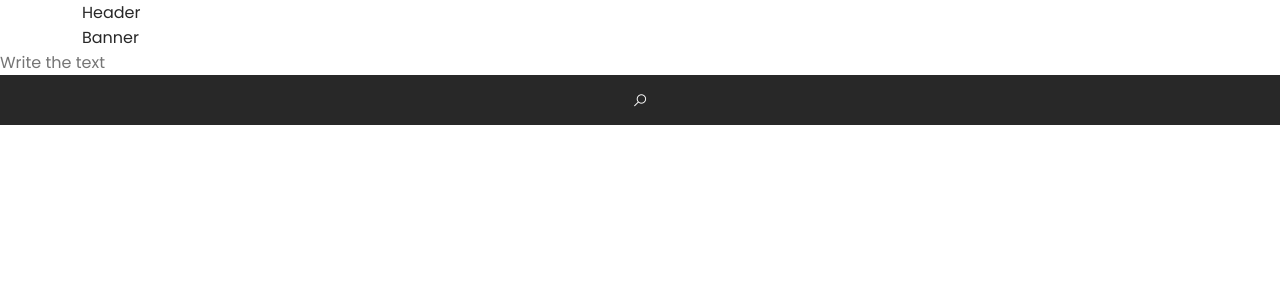
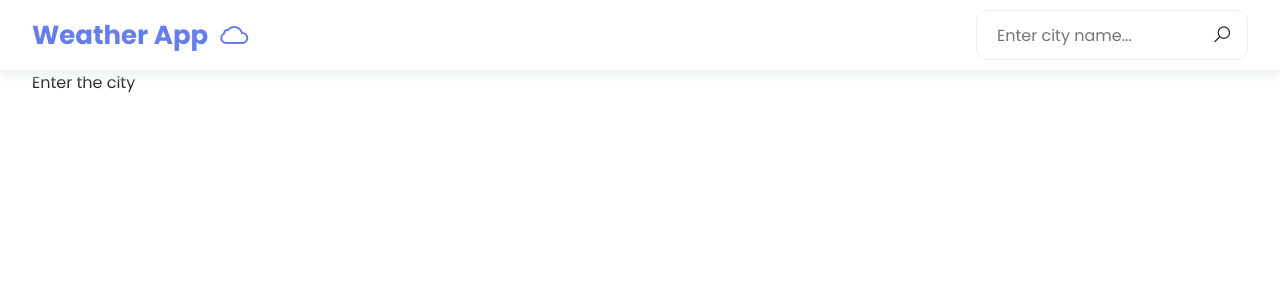
Before and after one commit to dimarogkov/Weather-App, a Vue app: page / in a window 1280 px wide. Shown: the top 300 px of the page. Built offline with nearby package versions, Linux system fonts and the light colour scheme.

Commit message:
add header component

```diff
--- a/package.json
+++ b/package.json
@@ -13,6 +13,7 @@
     "moment": "^2.29.4",
     "prettier": "^2.7.1",
     "vue": "^3.2.13",
+    "vue-router": "^4.1.5",
     "vuex": "^4.0.0"
   },
   "devDependencies": {
--- a/src/App.vue
+++ b/src/App.vue
@@ -1,60 +1,10 @@
 <template>
-    <div>
-        <wa-header />
-
-        <wa-banner />
-    </div>
-
-    <div v-if="errors">This city is not find in the database, try again</div>
-
-    <form @submit.prevent="getWeather">
-        <input type="text" placeholder="Write the text" v-model="city" required />
-        <button type="submit" class="btn" :disabled="isLoading">
-            <i class="las la-search"></i>
-        </button>
-    </form>
-
-    <div v-if="data">
-        <div>{{ data.name }} / {{ data.sys.country }}</div>
-        <div>{{ moment(new Date()).format('dddd MMMM YY') }}</div>
-        <div>{{ Math.round(data.main.temp) }}</div>
-        <div>Min - {{ Math.round(data.main.temp_min) }} / Max - {{ Math.round(data.main.temp_max) }}</div>
-        <div>{{ data.weather[0].main }} / {{ data.weather[0].description }}</div>
-    </div>
+    <router-view />
 </template>
 
 <script>
-import moment from 'moment';
-import {mapState} from 'vuex';
-import {actionsTypes} from '@/store/modules/weather';
-import WaHeader from '@/components/Header';
-import WaBanner from '@/components/Banner';
-
 export default {
     name: 'wa-app',
-    data() {
-        return {
-            moment,
-            city: '',
-        };
-    },
-    components: {
-        WaHeader,
-        WaBanner,
-    },
-    computed: {
-        ...mapState({
-            data: (state) => state.weather.data,
-            isLoading: (state) => state.weather.isLoading,
-            errors: (state) => state.weather.errors,
-        }),
-    },
-    methods: {
-        getWeather() {
-            this.$store.dispatch(actionsTypes.getWeather, this.city.toLowerCase());
-            this.city = '';
-        },
-    },
 };
 </script>
 
@@ -65,6 +15,7 @@ export default {
     --color-white: #fff;
     --color-black: #282828;
     --color-grey: #ecf0f1;
+    --color-theme: #667eea;
     --header-height: 70px;
 }
 * {
@@ -193,6 +144,74 @@ h3,
     padding: 0 20px;
     border: 2px solid var(--color-black);
 }
+@media (min-width: 1441px) and (max-width: 1640px) {
+    .container {
+        max-width: 1340px;
+    }
+}
+@media (min-width: 1200px) and (max-width: 1440px) {
+    .container {
+        max-width: 1240px;
+    }
+}
+@media (min-width: 1200px) and (max-width: 1730px) {
+    .col-lt-12 {
+        flex: 0 0 100%;
+        max-width: 100%;
+    }
+    .col-lt-11 {
+        flex: 0 0 91.666667%;
+        max-width: 91.666667%;
+    }
+    .col-lt-10 {
+        flex: 0 0 83.333333%;
+        max-width: 83.333333%;
+    }
+    .col-lt-9 {
+        flex: 0 0 75%;
+        max-width: 75%;
+    }
+    .col-lt-8 {
+        flex: 0 0 66.666667%;
+        max-width: 66.666667%;
+    }
+    .col-lt-7 {
+        flex: 0 0 58.333333%;
+        max-width: 58.333333%;
+    }
+    .col-lt-6 {
+        flex: 0 0 50%;
+        max-width: 50%;
+    }
+    .col-lt-5 {
+        max-width: 41.666667%;
+        flex: 0 0 41.666667%;
+    }
+    .col-lt-4 {
+        flex: 0 0 33.333333%;
+        max-width: 33.333333%;
+    }
+    .col-lt-3 {
+        flex: 0 0 25%;
+        max-width: 25%;
+    }
+    .col-lt-2 {
+        flex: 0 0 16.666667%;
+        max-width: 16.666667%;
+    }
+    .offset-lt-0 {
+        margin-left: 0;
+    }
+    .offset-lt-3 {
+        margin-left: 25%;
+    }
+    .offset-lt-2 {
+        margin-left: 16.666667%;
+    }
+    .offset-lt-1 {
+        margin-left: 8.333333%;
+    }
+}
 @media (max-width: 767px) {
     :root {
         --header-height: 60px;
--- a/src/components/Banner.vue
+++ b/src/components/Banner.vue
@@ -3,7 +3,22 @@
         <div class="container">
             <div class="row">
                 <div class="col-12">
-                    <div>Banner</div>
+                    <div v-if="errors">This city is not find in the database, try again</div>
+
+                    <div class="banner__block" v-if="data">
+                        <div>Banner</div>
+
+                        <div>
+                            <div>{{ data.name }} / {{ data.sys.country }}</div>
+                            <div>{{ moment(new Date()).format('dddd MMMM YY') }}</div>
+                            <div>{{ Math.round(data.main.temp) }}°</div>
+                            <div>
+                                Min - {{ Math.round(data.main.temp_min) }}° Max - {{ Math.round(data.main.temp_max) }}°
+                            </div>
+                            <div>{{ data.weather[0].main }} / {{ data.weather[0].description }}</div>
+                        </div>
+                    </div>
+                    <div class="banner__info" v-else>Enter the city</div>
                 </div>
             </div>
         </div>
@@ -11,7 +26,24 @@
 </template>
 
 <script>
+import moment from 'moment';
+
 export default {
     name: 'wa-banner',
+    data() {
+        return {
+            moment,
+        };
+    },
+    props: {
+        errors: {
+            type: String,
+            required: false,
+        },
+        data: {
+            type: Object,
+            required: false,
+        },
+    },
 };
 </script>
--- a/src/components/Header.vue
+++ b/src/components/Header.vue
@@ -3,15 +3,162 @@
         <div class="container">
             <div class="row">
                 <div class="col-12">
-                    <div>Header</div>
+                    <div class="header__block">
+                        <router-link :to="{name: 'home'}" class="header__logo">
+                            Weather App
+                            <i class="las la-cloud"></i>
+                        </router-link>
+
+                        <form class="header__form" @submit.prevent="onSubmit">
+                            <input type="text" placeholder="Enter city name..." v-model="city" required />
+                            <button type="submit" :disabled="isLoading">
+                                <i class="las la-search"></i>
+                            </button>
+                        </form>
+                    </div>
                 </div>
             </div>
         </div>
     </header>
+    <div class="header__margin"></div>
 </template>
 
 <script>
 export default {
     name: 'wa-header',
+    data() {
+        return {
+            city: '',
+        };
+    },
+    emits: ['getCity'],
+    props: {
+        isLoading: {
+            type: Boolean,
+            required: false,
+        },
+    },
+    methods: {
+        onSubmit() {
+            this.$emit('getCity', this.city.toLowerCase());
+            this.city = '';
+        },
+    },
 };
 </script>
+
+<style>
+.header {
+    position: fixed;
+    z-index: 2;
+    top: 0;
+    left: 0;
+    width: 100%;
+    height: var(--header-height);
+    background-color: var(--color-white);
+    box-shadow: 0 5px 10px var(--color-grey);
+}
+.header__margin {
+    height: var(--header-height);
+}
+.header .container,
+.header .row {
+    height: 100%;
+}
+.header__block {
+    position: relative;
+    display: flex;
+    align-items: center;
+    justify-content: space-between;
+    width: 100%;
+    height: 100%;
+}
+.header__logo {
+    position: relative;
+    display: flex;
+    align-items: center;
+    width: fit-content;
+    font-size: 26px;
+    font-weight: 700;
+    color: var(--color-theme);
+    transition: all 0.4s;
+}
+.header__logo:hover {
+    opacity: 0.7;
+}
+.header__logo .las {
+    font-size: 32px;
+    margin-left: 10px;
+}
+.header__form {
+    position: relative;
+    display: flex;
+    width: fit-content;
+    height: 50px;
+    border-radius: 10px;
+    border: 1px solid var(--color-grey);
+    overflow: hidden;
+}
+.header__form input {
+    position: relative;
+    display: block;
+    width: 220px;
+    height: 100%;
+    padding: 0 20px;
+    transition: all 0.4s;
+}
+.header__form button {
+    position: relative;
+    display: flex;
+    align-items: center;
+    justify-content: center;
+    width: 50px;
+    height: 100%;
+    font-size: 20px;
+    color: var(--color-black);
+    cursor: pointer;
+    border-radius: 0 10px 10px 0;
+    background-color: transparent;
+}
+@media (max-width: 1199px) {
+    .header__logo {
+        font-size: 24px;
+    }
+    .header__logo .las {
+        font-size: 30px;
+    }
+}
+@media (max-width: 767px) {
+    .header__logo {
+        font-size: 22px;
+    }
+    .header__logo .las {
+        font-size: 28px;
+    }
+    .header__form {
+        height: 44px;
+    }
+    .header__form input {
+        width: 200px;
+    }
+    .header__form button {
+        width: 44px;
+    }
+}
+@media (max-width: 575px) {
+    .header__logo {
+        justify-content: center;
+        width: 44px;
+        height: 44px;
+        border-radius: 50%;
+        border: 1px solid var(--color-theme);
+        font-size: 0;
+    }
+    .header__logo .las {
+        margin: 0;
+    }
+    .header__form input {
+        width: 180px;
+    }
+}
+</style>
--- a/src/main.js
+++ b/src/main.js
@@ -1,5 +1,6 @@
 import {createApp} from 'vue';
 import App from './App.vue';
+import router from './router';
 import store from './store';
 
-createApp(App).use(store).mount('#app');
+createApp(App).use(store).use(router).mount('#app');
--- /dev/null
+++ b/src/router/index.js
@@ -0,0 +1,17 @@
+import {createRouter, createWebHashHistory} from 'vue-router';
+import Home from '@/views/Home';
+
+const routes = [
+    {
+        path: '/',
+        name: 'home',
+        component: Home,
+    },
+];
+
+const router = createRouter({
+    history: createWebHashHistory(),
+    routes,
+});
+
+export default router;
--- /dev/null
+++ b/src/views/Home.vue
@@ -0,0 +1,32 @@
+<template>
+    <wa-header @getCity="getWeather" :isLoading="isLoading" />
+
+    <wa-banner :errors="errors" :data="data" />
+</template>
+
+<script>
+import {mapState} from 'vuex';
+import {actionsTypes} from '@/store/modules/weather';
+import WaHeader from '@/components/Header';
+import WaBanner from '@/components/Banner';
+
+export default {
+    name: 'wa-home',
+    components: {
+        WaHeader,
+        WaBanner,
+    },
+    computed: {
+        ...mapState({
+            data: (state) => state.weather.data,
+            isLoading: (state) => state.weather.isLoading,
+            errors: (state) => state.weather.errors,
+        }),
+    },
+    methods: {
+        getWeather(city) {
+            this.$store.dispatch(actionsTypes.getWeather, city);
+        },
+    },
+};
+</script>
```
Also changed, not shown: 1 other file (tests, documents, lock files or other folders).
